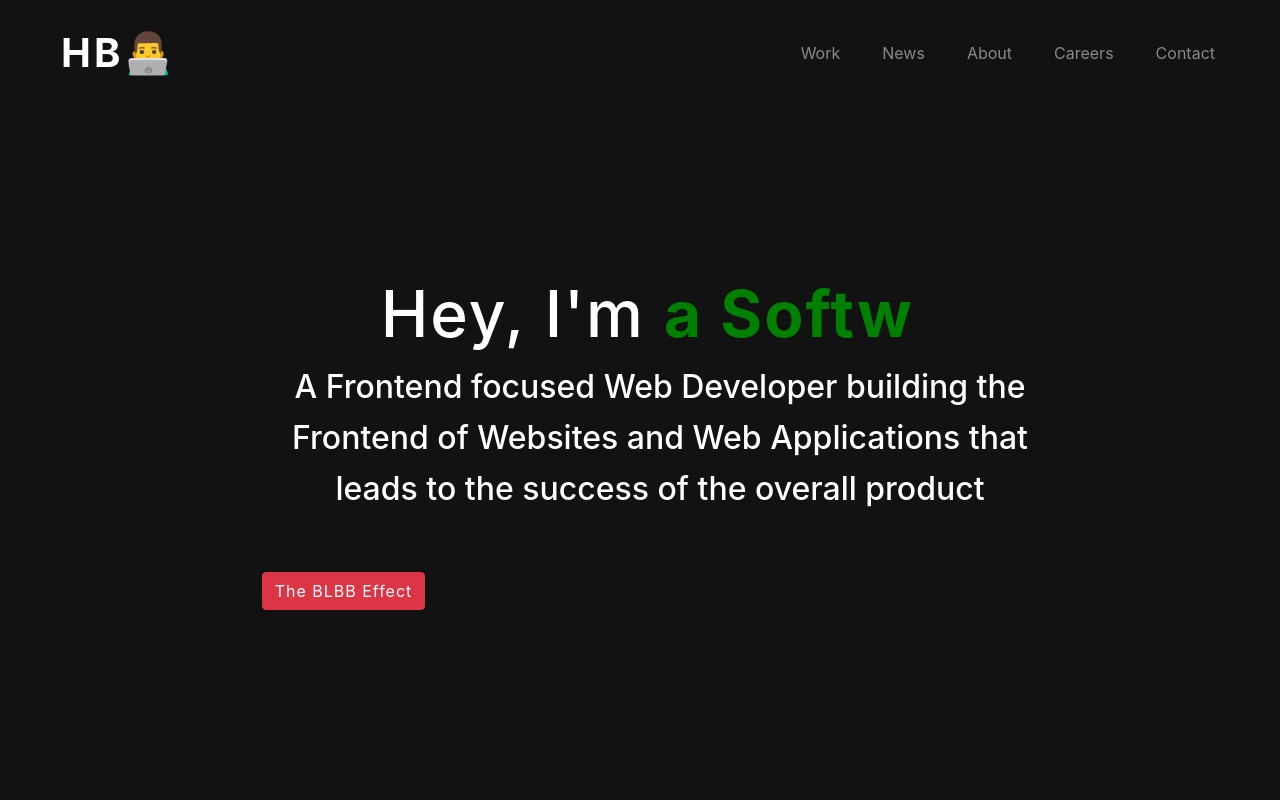
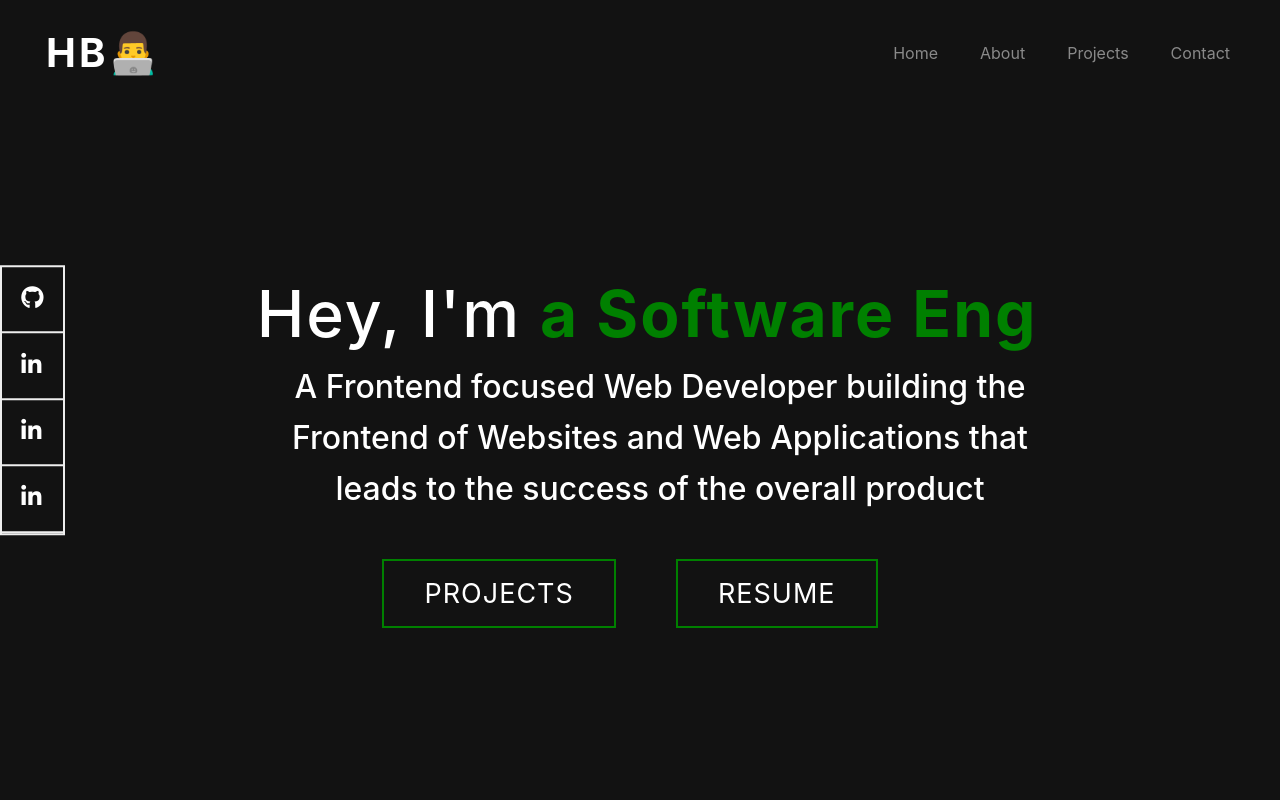
Before and after one commit to hamzazaka/Hamza-Portfolio, a React (Create React App) app in the folder portfolio-app/: page / in a window 1280 px wide. Shown: the top 800 px of the page. Built offline with nearby package versions, Linux system fonts and the light colour scheme.

Commit message:
working on sidebar

```diff
--- a/portfolio-app/public/index.html
+++ b/portfolio-app/public/index.html
@@ -11,6 +11,9 @@
     />
     <link rel="stylesheet" href="https://maxcdn.bootstrapcdn.com/bootstrap/4.0.0/css/bootstrap.min.css"
       integrity="sha384-Gn5384xqQ1aoWXA+058RXPxPg6fy4IWvTNh0E263XmFcJlSAwiGgFAW/dAiS6JXm" crossorigin="anonymous">
+      <link rel="stylesheet" href="https://cdnjs.cloudflare.com/ajax/libs/font-awesome/6.0.0-beta2/css/all.min.css"
+        integrity="sha512-YWzhKL2whUzgiheMoBFwW8CKV4qpHQAEuvilg9FAn5VJUDwKZZxkJNuGM4XkWuk94WCrrwslk8yWNGmY1EduTA=="
+        crossorigin="anonymous" referrerpolicy="no-referrer" />
     <!--
       manifest.json provides metadata used when your web app is installed on a
       user's mobile device or desktop. See https://developers.google.com/web/fundamentals/web-app-manifest/
--- a/portfolio-app/src/App.css
+++ b/portfolio-app/src/App.css
@@ -3,8 +3,8 @@
  body{
      background-color:#121212;
      color: #ffffff;
-     padding-right: 15px;
-     padding-left: 15px;
+     padding-right: 0px;
+     padding-left: 0px;
 
   }
 
@@ -158,18 +158,40 @@
     color: #ffffff;
     letter-spacing: 1px;
     margin-top: 50px;
+    text-align: center;
+}
+.hello1{
+  margin-top: 60px;
+  text-align: center;
+}
+.hello1 a{
+  margin-right: 60px;
+  padding: 16px;
+  padding-right: 40px;
+  padding-left: 40px;
+  background: transparent;
+  border: 2px solid green;
+  font-size: 27px;
+
+}
+
+.hello1 a:hover{
+  background: green;
+  border: 2px solid green;
+
+
 }
 
 
 
-.hh a:hover::after{
+/* .hh a:hover::after{ */
 
     /* background: black;
    content: '';
    display: block;
    width: 40px;
     height: 1px; */
-   background: black;
+   /* background: black;
     display:block;
   content: '';
  width: 130px;
@@ -186,4 +208,32 @@
 
     transform: scaleX(1);
   transform-origin:0 50%;
+} */
+
+.socials{
+  /* position: absolute;
+  margin: 0 !important;
+  padding: 0 !important;
+  list-style: none;
+  top: 40%;
+  border: 1px solid green; */
+  position: absolute;
+    top: 50%;
+    border: 2px solid #eee;
+    border-left: 2px solid #eee;
+    transform: translateY(-50%);
+    list-style: none;
+
 }
+.socials li {
+  /* border: 1px solid white;
+  font-size: 27px; */
+      width: 100%;
+    display: block;
+    padding: 1.2rem;
+    border-bottom: 2px solid #eee;
+    transition: background .3s;
+}
+.socials li i{
+  font-size: 23px;
+}
--- a/portfolio-app/src/components/Header.js
+++ b/portfolio-app/src/components/Header.js
@@ -4,59 +4,42 @@ import Typical from 'react-typical'
 export default function Header() {
 
     return (
+        <>
          <div className="contain heading1 ">
         <div className="row">
             <div className="col-md-8 mx-auto hh">
-                <h1>Hey, I'm <span className='lasth'>{' '}
+                <h1>Hey, I'm
+    <span className='lasth'>
+        {' '}
       <Typical
       loop={Infinity}
       wrapper ='b'
       steps={[
           'Hamza Zaka 👋',
-          1000,
+          500,
           'a Web Developer ',
           1000,
           'a Software Engineer',
-          1000,
-
-      ]}/> </span></h1>
+          1000,]}/>
+    </span> </h1>
                 <h2>A Frontend focused Web Developer building the Frontend of Websites and Web Applications that leads to the success of the overall product
       </h2>
-                {/* <!-- <h1 className="lasth">company</h1> --> */}
-                {/* <div className='lasth'>
-                    <p> {' '}
-      <Typical
-      loop={Infinity}
-      wrapper ='b'
-      steps={[
-          'Deveopler _',
-          1000,
-          'hello world  _',
-          1000,
-          'open source _',
-          1000,
+                <div className="hello1">
+                <a className=" " href="">PROJECTS</a>
+                <a className=" " href="">RESUME</a>
 
-      ]}/>
-      </p>
-    </div> */}
-                <a className="btn btn-danger " href="">The BLBB Effect</a>
+                </div>
             </div>
         </div>
     </div>
-    // <div>
-    //   <Typical
-    //   loop={Infinity}
-    //   wrapper ='b'
-    //   steps={[
-    //       'Deveopler ',
-    //       1000,
-    //       'hello world ',
-    //       1000,
-    //       'open source ',
-    //       1000,
+     <div className="socials">
+            <li><i class="fab fa-github"></i></li>
+            <li><i class="fab fa-linkedin-in"></i></li>
+            <li><i class="fab fa-linkedin-in"></i></li>
+            <li><i class="fab fa-linkedin-in"></i></li>
 
-    //   ]}/>
-    // </div>
+        </div>
+    </>
 
     )
 }
--- a/portfolio-app/src/components/Navbar.js
+++ b/portfolio-app/src/components/Navbar.js
@@ -13,16 +13,13 @@ export default function Navbar() {
         <div className="collapse navbar-collapse navii" id="navbarTogglerDemo02">
             <ul className="navbar-nav ml-auto mt-2 mt-lg-0 navii">
                 <li className="nav-item ">
-                    <a className="nav-link" href="#">Work<span className="sr-only"></span></a>
+                    <a className="nav-link" href="#">Home<span className="sr-only"></span></a>
                 </li>
                 <li className="nav-item">
-                    <a className="nav-link" href="#">News</a>
-                </li>
-                <li className="nav-item">
-                    <a className="nav-link " href="#">About</a>
+                    <a className="nav-link" href="#">About</a>
                 </li>
                 <li className="nav-item mynav">
-                    <a className="nav-link " href="#">Careers</a>
+                    <a className="nav-link " href="#">Projects</a>
                 </li>
                 <li className="nav-item">
                     <a className="nav-link " href="#">Contact</a>
```
